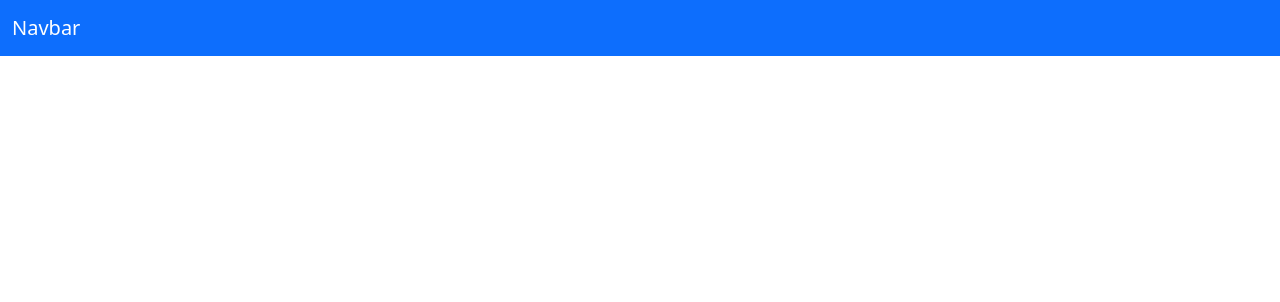
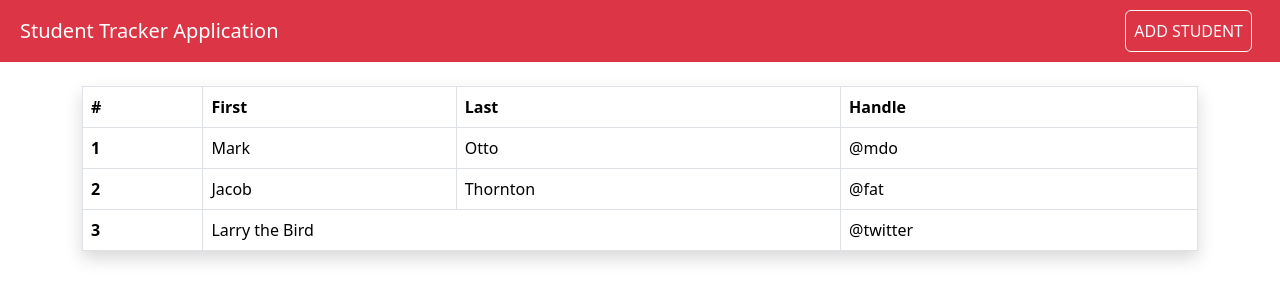
Before and after one commit to peyz21/Student-Tracker, a React (Create React App) app in the folder student-tracker-frontend/: page / in a window 1280 px wide. Shown: the top 302 px of the page. Built offline with nearby package versions, Linux system fonts and the light colour scheme; no server answers.

Commit message:
added new homepage and wiring to the back end using axios async awaits

```diff
--- a/student-tracker-frontend/package.json
+++ b/student-tracker-frontend/package.json
@@ -6,6 +6,7 @@
     "@testing-library/jest-dom": "^5.16.5",
     "@testing-library/react": "^13.4.0",
     "@testing-library/user-event": "^13.5.0",
+    "axios": "^1.4.0",
     "bootstrap": "^5.3.0",
     "react": "^18.2.0",
     "react-dom": "^18.2.0",
--- a/student-tracker-frontend/src/App.js
+++ b/student-tracker-frontend/src/App.js
@@ -1,11 +1,15 @@
 import "./App.css";
 import "../node_modules/bootstrap/dist/css/bootstrap.min.css";
 import Navbar from "./components/Navbar";
+import Home from "./pages/Home";
+import React from "react";
 
 function App() {
   return (
+    <React.Fragment>
       <Navbar />
-
+      <Home />
+    </React.Fragment>
   );
 }
 
--- a/student-tracker-frontend/src/components/Navbar.js
+++ b/student-tracker-frontend/src/components/Navbar.js
@@ -1,26 +1,20 @@
 import React from "react";
 
-export default function Navbar() {
+const Navbar = () => {
   return (
     <div>
-      <nav className="navbar navbar-dark navbar-expand-lg bg-primary">
+      <nav className="navbar navbar-dark navbar-expand-lg bg-danger">
         <div className="container-fluid">
-          <a className="navbar-brand" href="#">
-            Navbar
+          <a className="navbar-brand p-2" href="#">
+            Student Tracker Application
           </a>
-          <button
-            className="navbar-toggler"
-            type="button"
-            data-bs-toggle="collapse"
-            data-bs-target="#navbarSupportedContent"
-            aria-controls="navbarSupportedContent"
-            aria-expanded="false"
-            aria-label="Toggle navigation"
-          >
-            <span className="navbar-toggler-icon"></span>
+          <button className="btn btn-outline-light me-3 p-2">
+            ADD STUDENT
           </button>
         </div>
       </nav>
     </div>
   );
-}
+};
+
+export default Navbar;
--- a/student-tracker-frontend/src/pages/Home.js
+++ b/student-tracker-frontend/src/pages/Home.js
@@ -0,0 +1,53 @@
+import React, { useEffect, useState } from "react";
+import axios from "axios";
+
+const Home = () => {
+  const [student, setStudent] = React.useState([]);
+
+  useEffect(() => {
+    loadStudent();
+  },[]);
+
+  const loadStudent = async () => {
+    const result = await axios.get("http://localhost:8080/students");
+    setStudent(result.data.reverse());
+  };
+
+  return (
+    <div className="container ">
+      <div className="py-4">
+        <table className="table table-bordered shadow">
+          <thead>
+            <tr>
+              <th scope="col">#</th>
+              <th scope="col">First</th>
+              <th scope="col">Last</th>
+              <th scope="col">Handle</th>
+            </tr>
+          </thead>
+          <tbody>
+            <tr>
+              <th scope="row">1</th>
+              <td>Mark</td>
+              <td>Otto</td>
+              <td>@mdo</td>
+            </tr>
+            <tr>
+              <th scope="row">2</th>
+              <td>Jacob</td>
+              <td>Thornton</td>
+              <td>@fat</td>
+            </tr>
+            <tr>
+              <th scope="row">3</th>
+              <td colspan="2">Larry the Bird</td>
+              <td>@twitter</td>
+            </tr>
+          </tbody>
+        </table>
+      </div>
+    </div>
+  );
+};
+
+export default Home;
```
Also changed, not shown: 1 other file (tests, documents, lock files or other folders).
